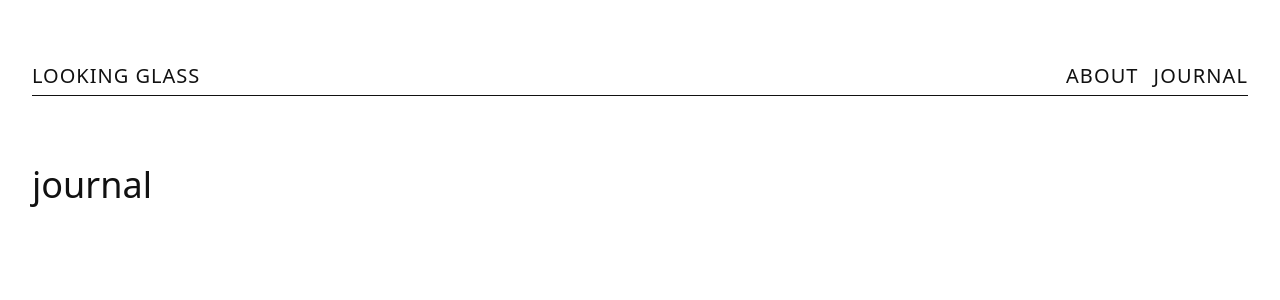
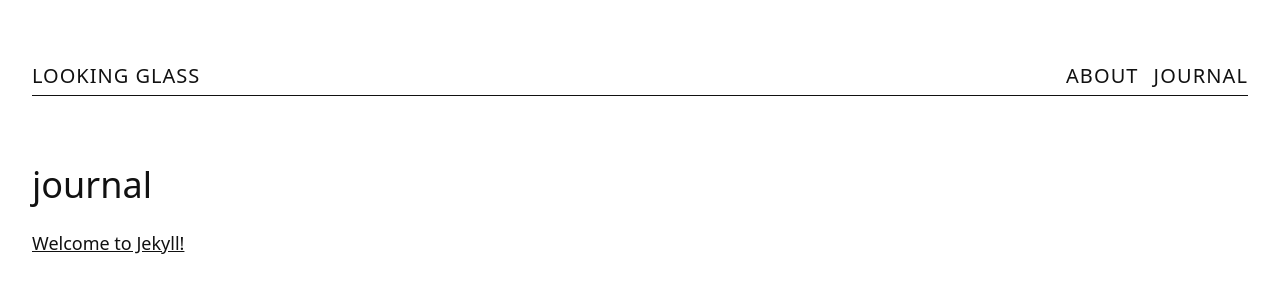
Before and after one commit to BrianaCamp/looking-glass, a Jekyll site: the page built from journal.markdown, in a window 1280 px wide. Shown: the top 300 px of the page. Built offline with Jekyll 4.4.1, drawn with Linux system fonts in a browser that asks for light colours.

Commit message:
add journal functionality ref #1

```diff
--- a/_config.yml
+++ b/_config.yml
@@ -6,7 +6,7 @@ collections:
     title: Posts
     output: true
   posts:
-    title: Posts
+    title: Journal
     output: true
   uploads:
     title: Uploads
--- /dev/null
+++ b/_layouts/journal.html
@@ -0,0 +1,11 @@
+---
+layout: page
+---
+
+<ul>
+{% for post in site.journal %}
+
+        <li> <a href="{{ post.url }}">{{ post.title }}</a></li>
+
+{% endfor %}
+</ul>
--- a/journal.markdown
+++ b/journal.markdown
@@ -1,5 +1,5 @@
 ---
 title: journal
 date: 2018-07-13 01:26:00 Z
-layout: page
+layout: journal
 ---
```
